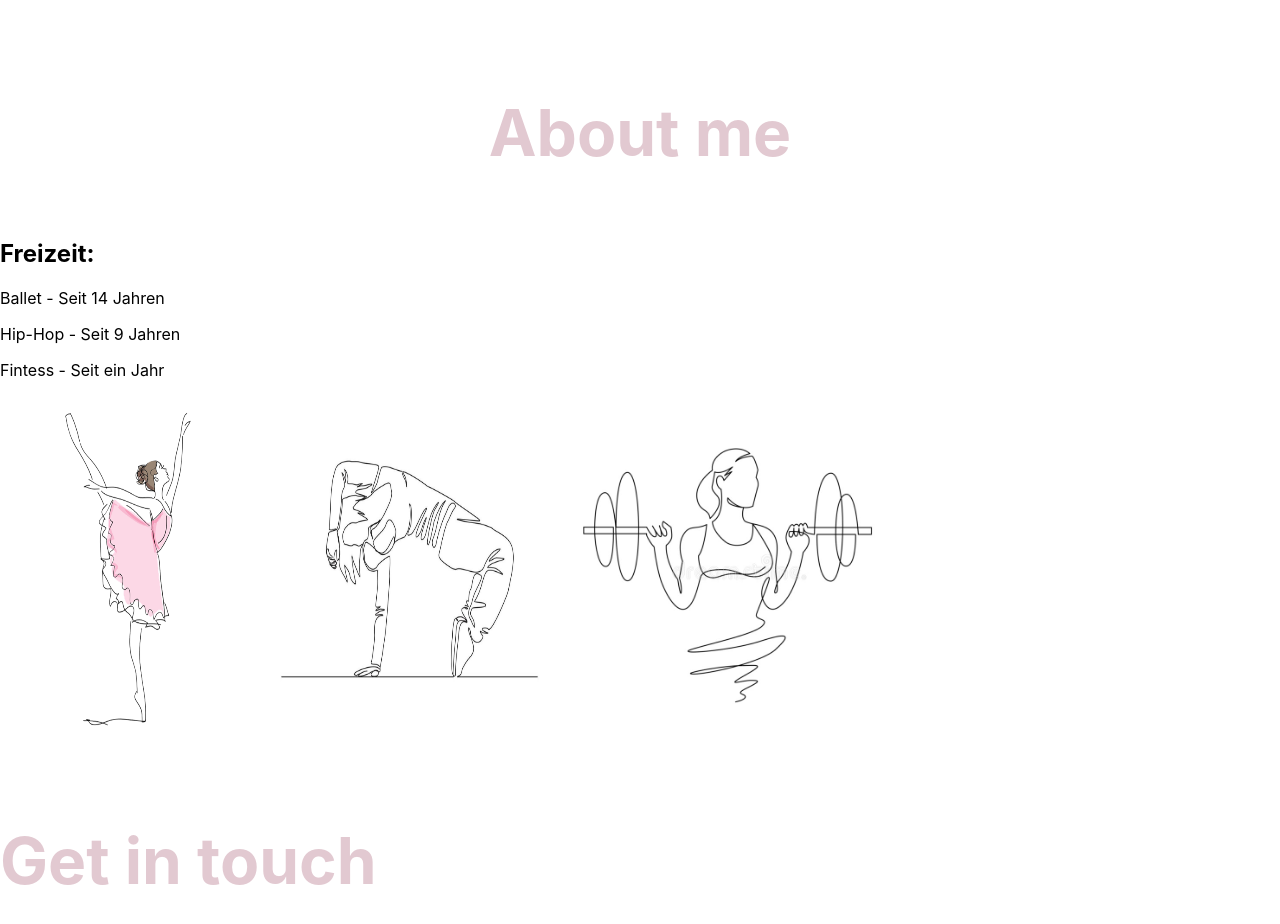
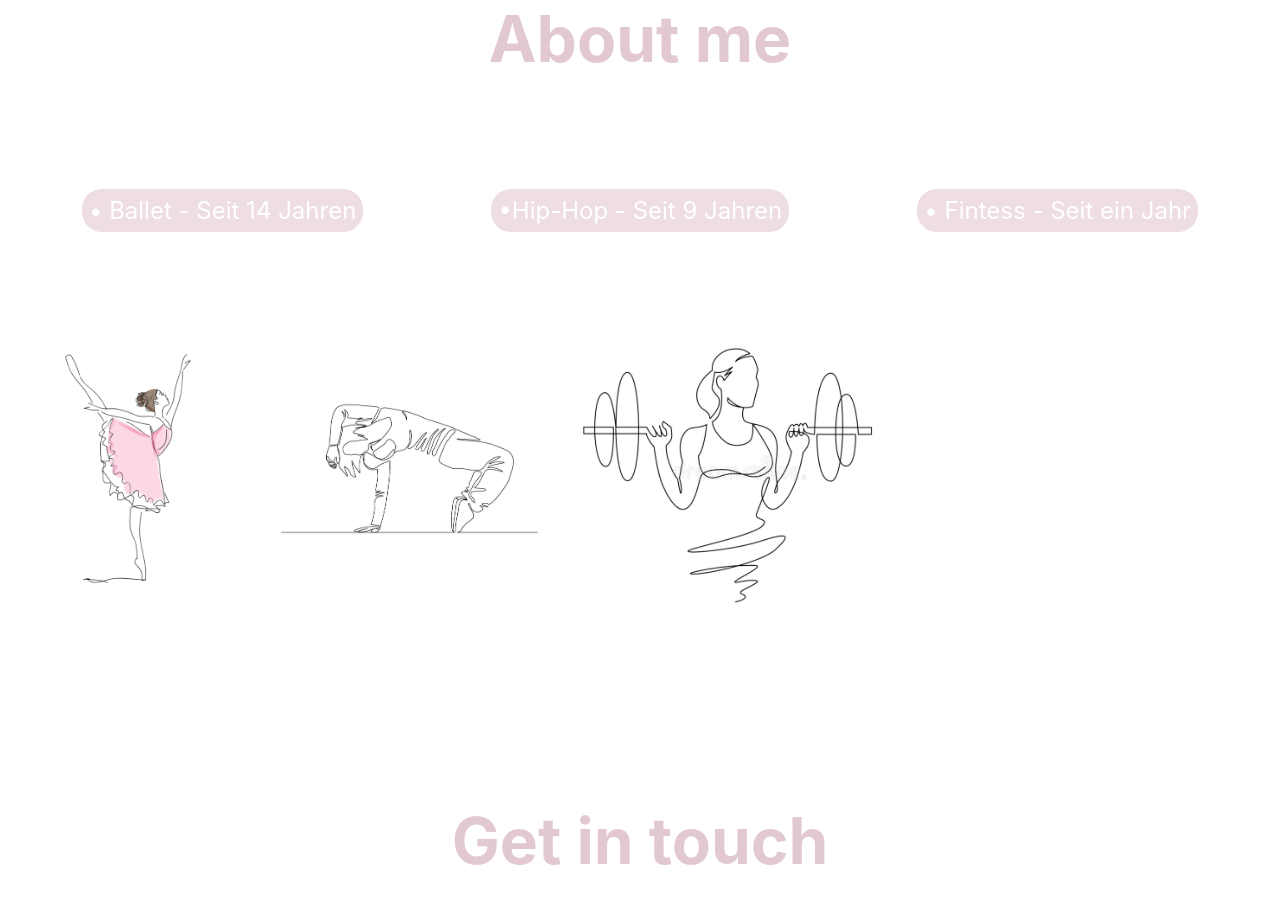
Before and after one commit to marianives/marianivesgallo.ch, a React app: page / in a window 1280 px wide. Shown: the part 2080-3004 px from the top of the page. Built offline with nearby package versions, Linux system fonts and the light colour scheme.

Commit message:
a lot of changes

```diff
--- a/package.json
+++ b/package.json
@@ -135,5 +135,9 @@
     "presets": [
       "react-app"
     ]
+  },
+  "devDependencies": {
+    "@iconify/icons-line-md": "^1.2.8",
+    "@iconify/react": "^3.2.2"
   }
 }
--- a/src/App.css
+++ b/src/App.css
@@ -27,14 +27,16 @@
 .aboutme {
   display: flex;
   flex-direction: column;
-  margin-top: 10rem;
+  align-items: center;
+  margin-top: 9rem;
 }
 
 .freizeit {
-
+  font-size: 2rem;
 }
 
 .images {
+  align-items: center;
   display: flex;
   flex-direction: row;
 }
@@ -115,12 +117,43 @@
   margin-bottom: 7rem;
 }
 
+.titelgit{
+  align-self: center;
+  color: #E2C9D1;
+  font-size: 4rem;
+  margin-top: 10rem;
+  margin-bottom: none;
+}
+
+.hobby {
+  color: #EEDEE3;
+  display: flex;
+  flex-direction: column;
+  align-items: center;
+}
+
+.hobbyname {
+  background-color: #EEDEE3;
+  color: white;
+  padding: 7px;
+  border-radius: 20px;
+  margin: 4rem;
+  margin-bottom: none;
+  margin-top: none;
+  font-size: 1.5rem;
+  font-style: bold;
+}
+
+.hobbys {
+  display: flex;
+  flex-direction: row;
+}
 
 .titelaboutme {
   align-self: center;
   color: #E2C9D1;
   font-size: 4rem;
-  margin-top: 5rem;
+  margin-top: 0.1rem;
   margin-bottom: 3rem;
 }
 
@@ -159,6 +192,59 @@
   margin-right: 3rem;
 }
 
+.linkedin {
+  font-size: 8rem;
+  margin-right: 6rem;
+  color: pink;
+  text-decoration: none;
+
+}
+
+.linkedin:hover {
+  color: blue;
+  text-decoration: none;
+
+}
+
+.socials {
+  display: flex;
+  flex-direction: row;
+  align-items: center;
+  margin-bottom: 4rem;
+}
+
+.email {
+  font-size: 9rem;
+  margin-right: 6rem;
+  color: pink;
+  text-decoration: none;
+
+}
+
+.email:hover {
+  color: red;
+  text-decoration: none;
+}
+
+.bewerbung {
+  color: pink;
+  font-size: 8rem;
+  text-decoration: none;
+
+}
+
+.bewerbung:hover {
+  color: yellow;
+  text-decoration: none;
+
+}
+
+.intouch {
+  display: flex;
+  flex-direction: column;
+  align-items: center;
+}
+
 @media screen and (max-width: 420px) {
   .bild {
     width: 1px;
@@ -185,7 +271,12 @@
   .home {
     margin-top: 6rem;
   }
-
+  .linkedin{
+    margin-right: 1rem;
+  }
+.email{
+  margin-right: 1rem;
+}
   .bild {
     width: 1px;
     height: 1px;
@@ -219,9 +310,11 @@
 
   .boxes {
     flex-direction: column;
+    align-items: center;
   }
 
   .boxsprachen {
+    align-self: center;
     margin-right: 0px;
     margin-bottom: 3rem;
   }
--- a/src/components/Aboutme.js
+++ b/src/components/Aboutme.js
@@ -8,23 +8,25 @@ const Aboutme = () => {
     <div className='aboutme'>
       <h1 className='titelaboutme'>About me</h1>
       <div className='hobby'>
-        <h2 className='freizeit'>
-          Freizeit:
-        </h2>
-        <p>
-          Ballet - Seit 14 Jahren
-        </p>
-        <p>
-          Hip-Hop - Seit 9 Jahren
-        </p>
-        <p>
-          Fintess - Seit ein Jahr
-        </p>
+        <div className='hobbys'>
+          <p className='hobbyname'>
+            &#8226; Ballet - Seit 14 Jahren
+          </p>
+          <p className='hobbyname'>
+            &#8226;Hip-Hop - Seit 9 Jahren
+          </p>
+          <p className='hobbyname'>
+            &#8226;  Fintess - Seit ein Jahr
+          </p>
+        </div>
+
       </div>
       <div className='images'>
+
         <img src={ballet} alt="ballet" className='bildone'></img>
         <img src={hiphop} alt="hiphop" className='bildtwo'></img>
         <img src={gym} alt="gym" className='bildthree'></img>
+
       </div>
     </div>
   )
--- a/src/components/Getintouch.js
+++ b/src/components/Getintouch.js
@@ -1,13 +1,29 @@
 import React from 'react'
+import { Icon } from '@iconify/react';
+
 
 const Getintouch = () => {
     return (
         <div className='intouch'>
-            <h1 className='titel'>
+            <h1 className='titelgit'>
                 Get in touch
             </h1>
-        </div>
-  )
+            <div className='socials'>
+                <p className='linkedin'>
+                    <a href='https://www.linkedin.com/in/maria-nives-gallo-9aab48239/' className='linkedin' target="_blank" rel="noreferrer">
+                        <Icon icon="akar-icons:linkedin-box-fill" />
+                    </a>
+                </p>
+                <p className='email'>
+                    <a href='mailto:gallomarianives@gmail.com' className='email'><Icon icon="line-md:email-twotone" /></a>
+                </p>
+                <p className='bewerbung'>
+                    <Icon icon="heroicons-outline:document-download" />
+                </p>
+            </div>
+
+        </div >
+    )
 }
 
 export default Getintouch
```
Also changed, not shown: 1 other file (tests, documents, lock files or other folders).
